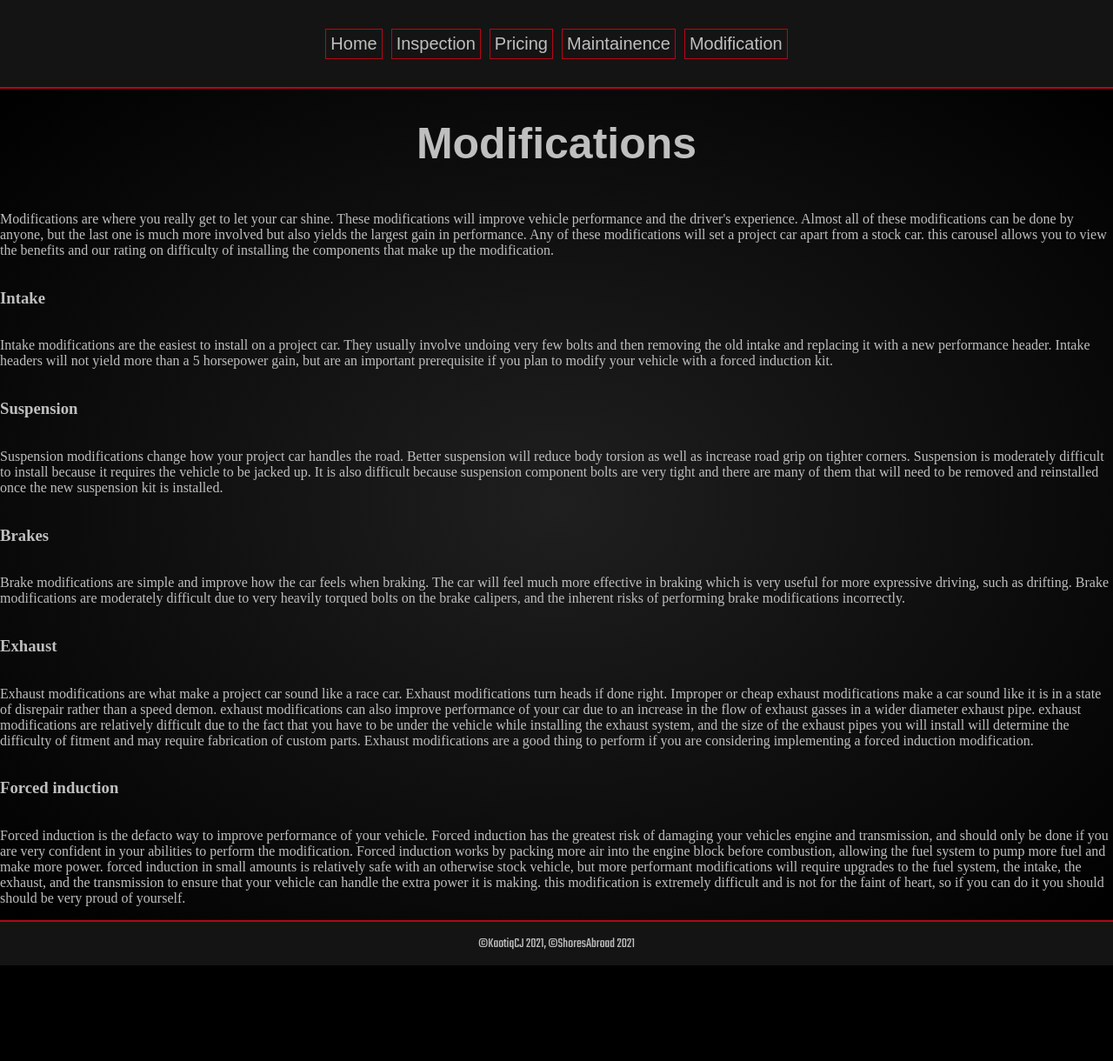
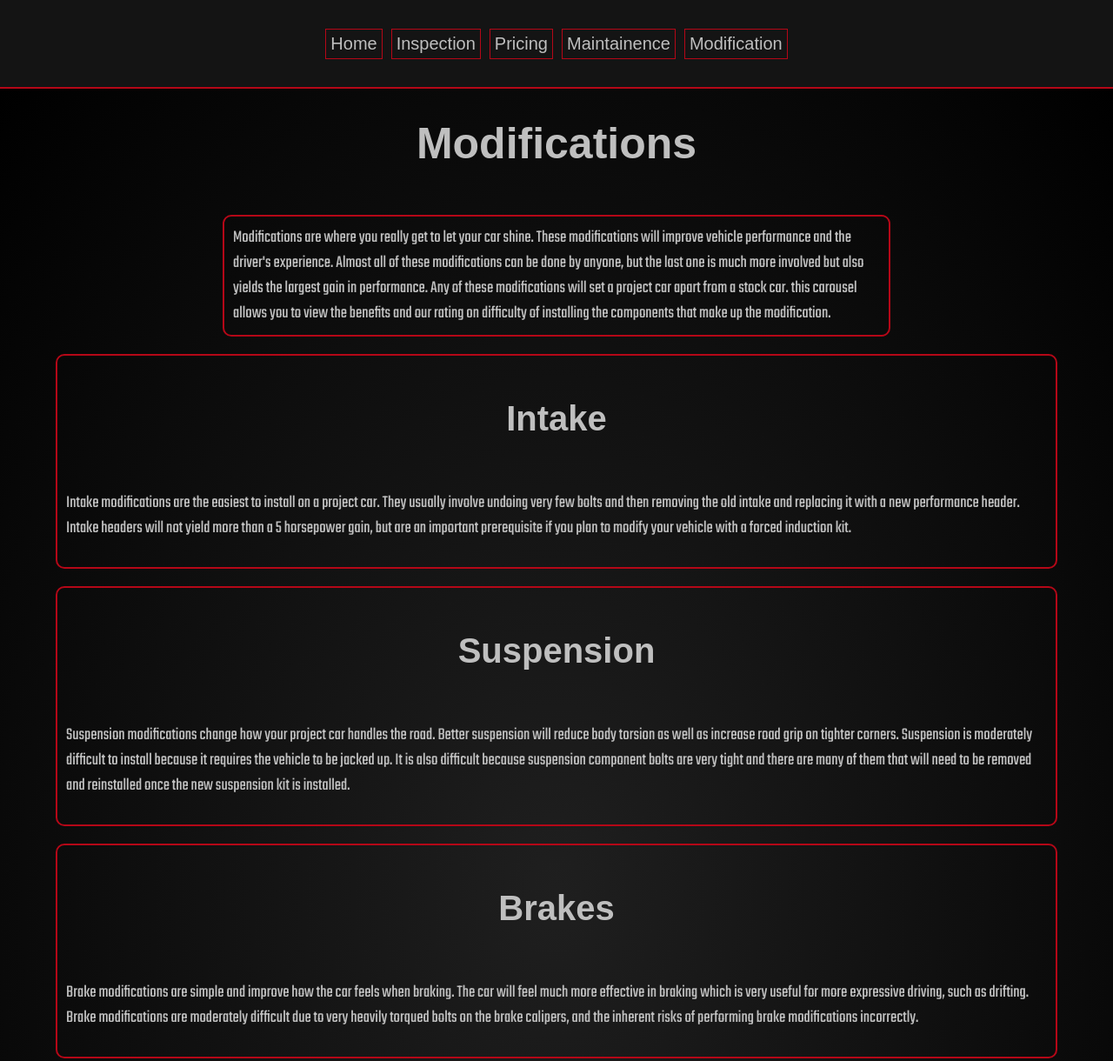
Before and after one commit to arthurcj2023/Project-1, a plain HTML site: page modification.html in a window 1280 px wide. Shown: the top 1220 px of the page at 87% size. Before the commit the page ends 1110 px from the top, so only its background shows below. Drawn offline with Linux system fonts and the light colour scheme; a web font is replaced by a local one.

Commit message:
Half way finished with modifications page. Might I add that Tchaikovsky is a great composer.

```diff
--- a/css/modification.css
+++ b/css/modification.css
@@ -0,0 +1,41 @@
+:root {
+    --LineColor: #B50717;
+    --BoxColor: #141414;
+    --TextColor: #BFBFBF;
+}
+
+.main-paragraph {
+    display: flex;
+    font-family: 'Teko', sans-serif;
+    border: 2px solid var(--LineColor);
+    font-size: 20px;
+    border-radius: 10px;
+    padding: 10px;
+    margin-left: 20%;
+    margin-right: 20%;
+}
+
+.sub-header {
+    display: flex;
+    font-family: 'Stick No Bills', sans-serif;
+    font-size: 40px;
+    margin-left: 20%;
+    margin-right: 20%;
+    align-self: center;
+}
+
+.modification-box {
+    display:flex;
+    flex-direction: column;
+    border: 2px solid var(--LineColor);
+    border-radius: 10px;
+    padding: 10px;
+    margin-left: 5%;
+    margin-right: 5%;
+    margin-bottom: 20px;
+}
+
+.description-paragraph {
+    font-size: 20px;
+    font-family: 'Teko', sans-serif;
+}
--- a/css/pricing.css
+++ b/css/pricing.css
@@ -40,8 +40,8 @@ form {
     font-size: 20px;
     border-radius: 10px;
     padding: 10px;
-    margin-left: 10%;
-    margin-right: 10%;
+    margin-left: 20%;
+    margin-right: 20%;
 }
 
 .number {
--- a/modification.html
+++ b/modification.html
@@ -25,46 +25,80 @@
         </div>
         <div class="flex-body">
             <h1 class="page-header">Modifications</h1>
-            <p>Modifications are where you really get to let your car shine. These modifications will improve vehicle
+            <p class="main-paragraph">Modifications are where you really get to let your car shine. These modifications
+                will improve vehicle
                 performance and the driver's experience. Almost all of these modifications can be done by anyone, but
                 the last one is much more involved but also yields the largest gain in performance. Any of these
                 modifications will set a project car apart from a stock car. this carousel allows you to view the
                 benefits and our rating on difficulty of installing the components that make up the modification.</p>
-            <h3>Intake</h3>
-            <p>Intake modifications are the easiest to install on a project car. They usually involve undoing very few
-                bolts and then removing the old intake and replacing it with a new performance header. Intake headers
-                will not yield more than a 5 horsepower gain, but are an important prerequisite if you plan to modify
+            <div class="modification-box">
+                <h3 class="sub-header">Intake</h3>
+                <p class="description-paragraph">Intake modifications are the easiest to install on a project car.
+                    They usually involve undoing very few
+                    bolts and then removing the old intake and replacing it with a new performance header. Intake
+                    headers
+                    will not yield more than a 5 horsepower gain, but are an important prerequisite if you plan to
+                    modify
                     your vehicle with a forced induction kit.</p>
-            <h3>Suspension</h3>
-            <p>Suspension modifications change how your project car handles the road. Better suspension will reduce body
-                torsion as well as increase road grip on tighter corners. Suspension is moderately difficult to install
-                because it requires the vehicle to be jacked up. It is also difficult because suspension component bolts
-                are very tight and there are many of them that will need to be removed and reinstalled once the new
+            </div>
+            <div class="modification-box">
+                <h3 class="sub-header">Suspension</h3>
+                <p class="description-paragraph">Suspension modifications change how your project car handles the
+                    road. Better suspension will reduce body
+                    torsion as well as increase road grip on tighter corners. Suspension is moderately difficult to
+                    install
+                    because it requires the vehicle to be jacked up. It is also difficult because suspension
+                    component bolts
+                    are very tight and there are many of them that will need to be removed and reinstalled once the
+                    new
                     suspension kit is installed.</p>
-            <h3>Brakes</h3>
-            <p>Brake modifications are simple and improve how the car feels when braking. The car will feel much more
+            </div>
+            <div class="modification-box">
+                <h3 class="sub-header">Brakes</h3>
+                <p class="description-paragraph">Brake modifications are simple and improve how the car feels when
+                    braking. The car will feel much more
                     effective in braking which is very useful for more expressive driving, such as drifting. Brake
-                modifications are moderately difficult due to very heavily torqued bolts on the brake calipers, and the
+                    modifications are moderately difficult due to very heavily torqued bolts on the brake calipers,
+                    and the
                     inherent risks of performing brake modifications incorrectly.</p>
-            <h3>Exhaust</h3>
-            <p>Exhaust modifications are what make a project car sound like a race car. Exhaust modifications turn heads
+            </div>
+            <div class="modification-box">
+                <h3 class="sub-header">Exhaust</h3>
+                <p class="description-paragraph">Exhaust modifications are what make a project car sound like a race
+                    car. Exhaust modifications turn heads
                     if done right. Improper or cheap exhaust modifications make a car sound like it is in a state of
-                disrepair rather than a speed demon. exhaust modifications can also improve performance of your car due
-                to an increase in the flow of exhaust gasses in a wider diameter exhaust pipe. exhaust modifications are
-                relatively difficult due to the fact that you have to be under the vehicle while installing the exhaust
-                system, and the size of the exhaust pipes you will install will determine the difficulty of fitment and
-                may require fabrication of custom parts. Exhaust modifications are a good thing to perform if you are
+                    disrepair rather than a speed demon. exhaust modifications can also improve performance of your
+                    car due
+                    to an increase in the flow of exhaust gasses in a wider diameter exhaust pipe. exhaust
+                    modifications are
+                    relatively difficult due to the fact that you have to be under the vehicle while installing the
+                    exhaust
+                    system, and the size of the exhaust pipes you will install will determine the difficulty of
+                    fitment and
+                    may require fabrication of custom parts. Exhaust modifications are a good thing to perform if
+                    you are
                     considering implementing a forced induction modification.</p>
-            <h3>Forced induction</h3>
-            <p>Forced induction is the defacto way to improve performance of your vehicle. Forced induction has the
-                greatest risk of damaging your vehicles engine and transmission, and should only be done if you are very
-                confident in your abilities to perform the modification. Forced induction works by packing more air into
-                the engine block before combustion, allowing the fuel system to pump more fuel and make more power.
+            </div>
+            <div class="modification-box">
+                <h3 class="sub-header">Forced induction</h3>
+                <p class="description-paragraph">Forced induction is the defacto way to improve performance of your
+                    vehicle. Forced induction has the
+                    greatest risk of damaging your vehicles engine and transmission, and should only be done if you
+                    are very
+                    confident in your abilities to perform the modification. Forced induction works by packing more
+                    air into
+                    the engine block before combustion, allowing the fuel system to pump more fuel and make more
+                    power.
                     forced induction in small amounts is relatively safe with an otherwise stock vehicle, but more
-                performant modifications will require upgrades to the fuel system, the intake, the exhaust, and the
-                transmission to ensure that your vehicle can handle the extra power it is making. this modification is
-                extremely difficult and is not for the faint of heart, so if you can do it you should should be very
+                    performant modifications will require upgrades to the fuel system, the intake, the exhaust, and
+                    the
+                    transmission to ensure that your vehicle can handle the extra power it is making. this
+                    modification is
+                    extremely difficult and is not for the faint of heart, so if you can do it you should should be
+                    very
                     proud of yourself.</p>
+            </div>
+        </div>
     </div>
     <div class="flex-footer">
         <p>&copyKaotiqCJ 2021, &copyShoresAbroad 2021</p>
```
Also changed, not shown: maintainence.html (+2 -2 lines). Lines whose indentation alone changed are shown as unchanged.
